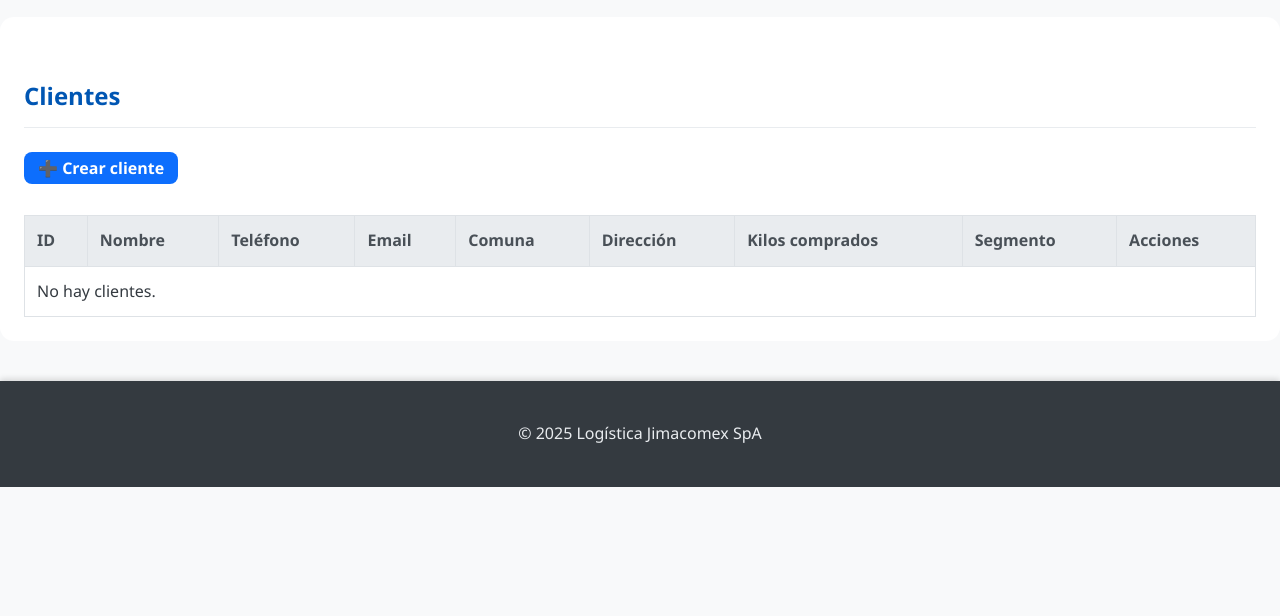
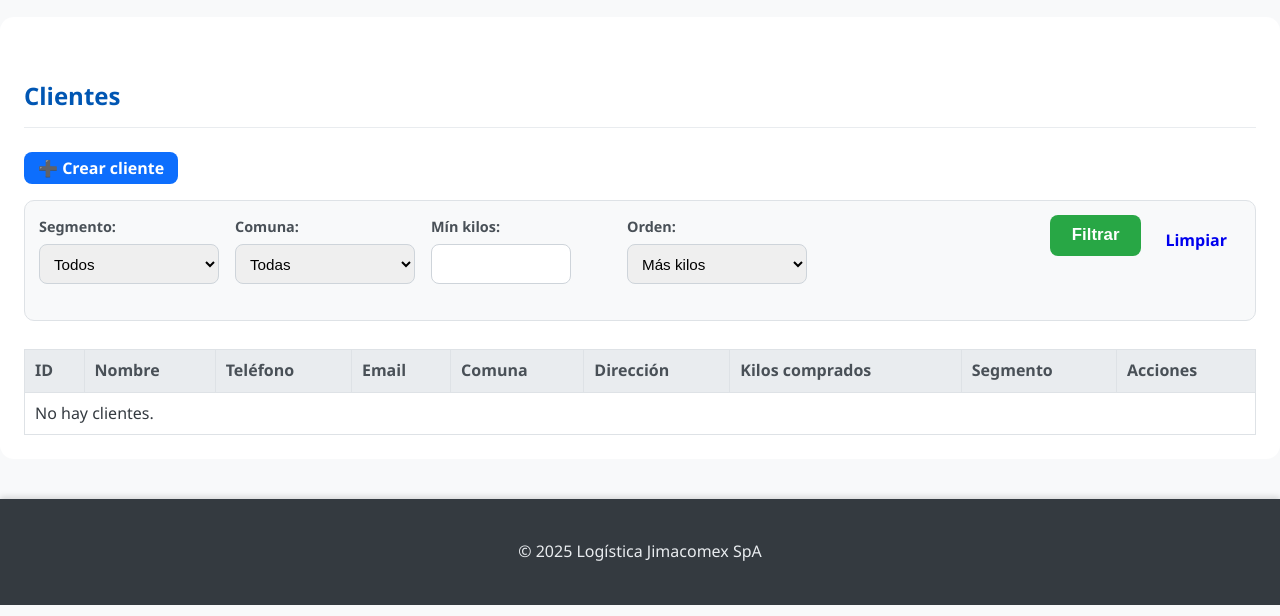
Before and after one commit to Jorge201105/mapa-3, a Django app: template crm/templates/crm/clientes_list.html in a window 1280 px wide. Shown: the part 184-800 px from the top of the page. Run offline with Django 3.2, Linux system fonts and the light colour scheme; the template is opened without the code that fills it, so the values that code supplies are empty.

Commit message:
se agregan filtros

```diff
--- a/crm/templates/crm/buscar_telefono.html
+++ b/crm/templates/crm/buscar_telefono.html
@@ -8,7 +8,7 @@
   {% csrf_token %}
 
   <label for="telefono">Teléfono</label>
-  <input type="text" id="telefono" name="telefono" placeholder="Ej: +56912345678 o 912345678" required>
+  <input type="text" id="telefono" name="telefono" placeholder="Ej: +56912345678 " required>
 
   <button type="submit">Buscar</button>
 </form>
--- a/crm/templates/crm/clientes_list.html
+++ b/crm/templates/crm/clientes_list.html
@@ -9,6 +9,49 @@
     ➕ Crear cliente
   </a>
 </p>
+
+<!-- ✅ FILTROS -->
+<form method="get" class="filtros">
+  <label>
+    Segmento:
+    <select name="segmento">
+      <option value="">Todos</option>
+      <option value="VIP" {% if f.segmento == "VIP" %}selected{% endif %}>VIP</option>
+      <option value="Frecuente" {% if f.segmento == "Frecuente" %}selected{% endif %}>Frecuente</option>
+      <option value="Ocasional" {% if f.segmento == "Ocasional" %}selected{% endif %}>Ocasional</option>
+      <option value="Dormido" {% if f.segmento == "Dormido" %}selected{% endif %}>Dormido</option>
+    </select>
+  </label>
+
+  <label>
+    Comuna:
+    <select name="comuna">
+      <option value="">Todas</option>
+      {% for co in comunas %}
+        <option value="{{ co }}" {% if f.comuna == co %}selected{% endif %}>{{ co }}</option>
+      {% endfor %}
+    </select>
+  </label>
+
+  <label>
+    Mín kilos:
+    <input type="number" name="min_kilos" value="{{ f.min_kilos }}" min="0" step="1">
+  </label>
+
+  <label>
+    Orden:
+    <select name="orden">
+      <option value="kilos_desc" {% if f.orden == "kilos_desc" or not f.orden %}selected{% endif %}>Más kilos</option>
+      <option value="kilos_asc" {% if f.orden == "kilos_asc" %}selected{% endif %}>Menos kilos</option>
+      <option value="id" {% if f.orden == "id" %}selected{% endif %}>ID</option>
+    </select>
+  </label>
+
+  <div class="filtros-actions">
+    <button class="btn btn-primary" type="submit">Filtrar</button>
+    <a class="btn" href="{% url 'crm:clientes_list' %}">Limpiar</a>
+  </div>
+</form>
 
 <!-- 👇 WRAPPER para evitar que la tabla se salga del marco -->
 <div class="table-wrap">
--- a/crm/templates/crm/ventas_list.html
+++ b/crm/templates/crm/ventas_list.html
@@ -18,7 +18,7 @@
         <th>ID</th>
         <th>Cliente</th>
         <th>Fecha</th>
-        <th>Total</th>
+        <th>Kilos</th>
         <th>Canal</th>
         <th>Acciones</th>
       </tr>
@@ -30,7 +30,7 @@
         <td>{{ v.id }}</td>
         <td>{{ v.cliente }}</td>
         <td>{{ v.fecha }}</td>
-        <td>{{ v.total }}</td>
+        <td>{{ v.total|floatformat:0 }}</td>
         <td>{{ v.canal }}</td>
         <td>
           <div class="acciones">
--- a/rutas/static/css/style.css
+++ b/rutas/static/css/style.css
@@ -144,12 +144,12 @@ button[type="submit"]:hover {
 table {
     width: 100%;
     border-collapse: collapse;
-    margin-top: 15px;
+    margin-top: 10px;
 }
 
 table th,
 table td {
-    padding: 12px;
+    padding: 8px 10px;
     border: 1px solid #dee2e6;
     text-align: left;
 }
@@ -416,3 +416,70 @@ button.btn-delete[type="submit"]:hover {
     padding: 12px;
   }
 }
+
+/* ✅ FILTROS alineados */
+.filtros{
+  display: flex;
+  flex-wrap: wrap;
+  gap: 16px;
+  align-items: flex-start;   /* 👈 clave: alinea arriba */
+  margin: 12px 0 18px;
+  padding: 14px;
+  background: #f8f9fa;
+  border: 1px solid #dee2e6;
+  border-radius: 10px;
+}
+
+.filtros label{
+  display: flex;
+  flex-direction: column;
+  gap: 6px;
+  font-weight: 700;
+  font-size: .9rem;
+  min-width: 160px;          /* evita “saltos” raros */
+}
+
+.filtros select,
+.filtros input{
+  height: 40px;              /* 👈 misma altura: elimina el desfase */
+  padding: 8px 10px;
+  border: 1px solid #ced4da;
+  border-radius: 8px;
+  box-sizing: border-box;
+  font-size: .95rem;
+}
+
+/* Acciones (Filtrar/Limpiar) alineadas */
+.filtros-actions{
+  display: flex;
+  gap: 10px;
+  align-items: flex-end;
+}
+
+/* (Opcional) Mín kilos más angosto */
+.filtros input[name="min_kilos"]{
+  max-width: 140px;
+}
+
+/* Que los filtros ocupen el ancho justo y no dejen tanto vacío */
+.filtros label{
+  min-width: 180px;       /* antes 160px */
+}
+
+.filtros-actions{
+  margin-left: auto;      /* empuja botones a la derecha */
+}
+
+@media (max-width: 768px){
+  .filtros{
+    gap: 12px;
+  }
+  .filtros label{
+    min-width: 100%;
+  }
+  .filtros-actions{
+    margin-left: 0;
+    width: 100%;
+    justify-content: flex-start;
+  }
+}
```
Also changed, not shown: crm/views.py (+75 -24 lines).
